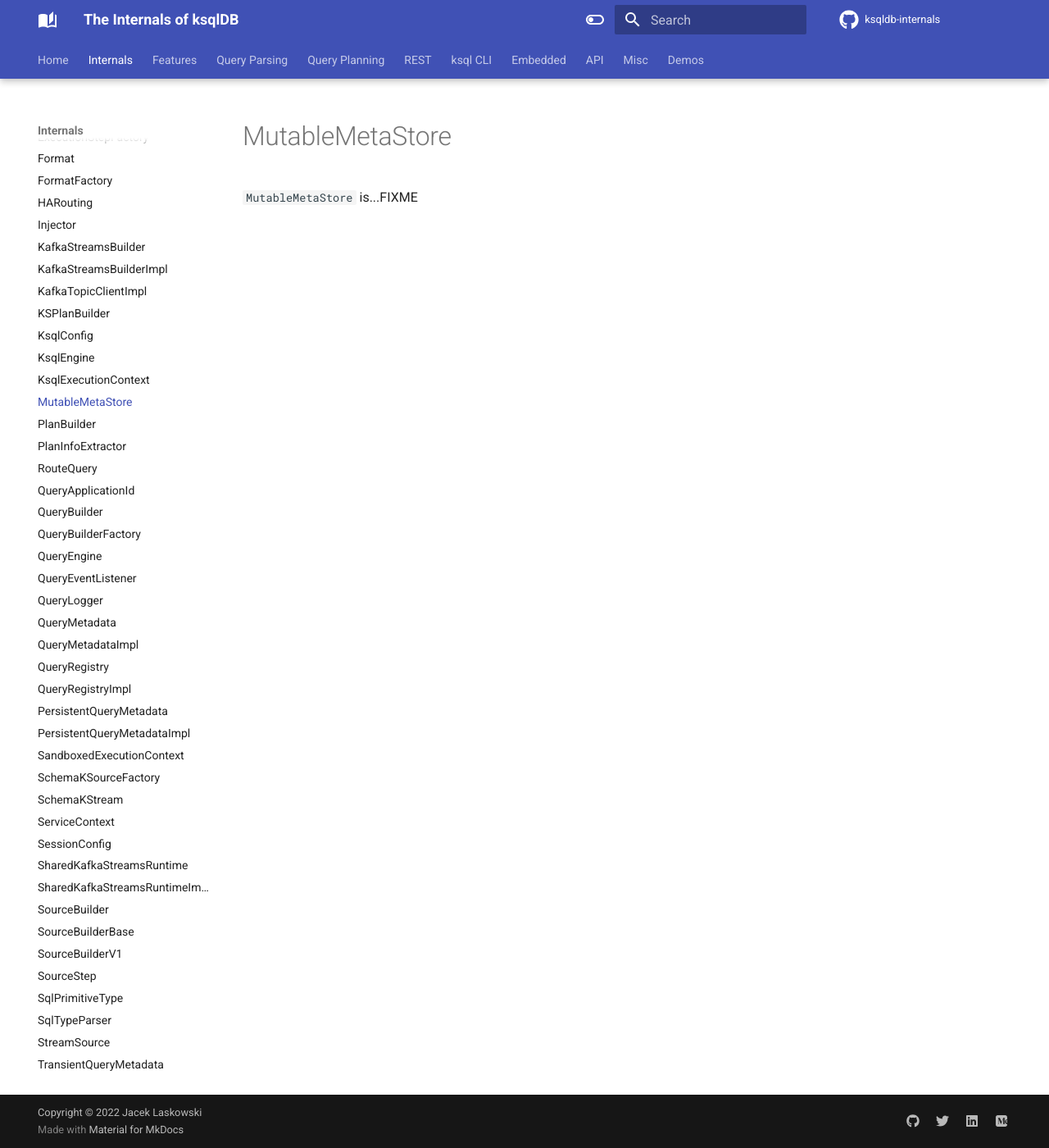
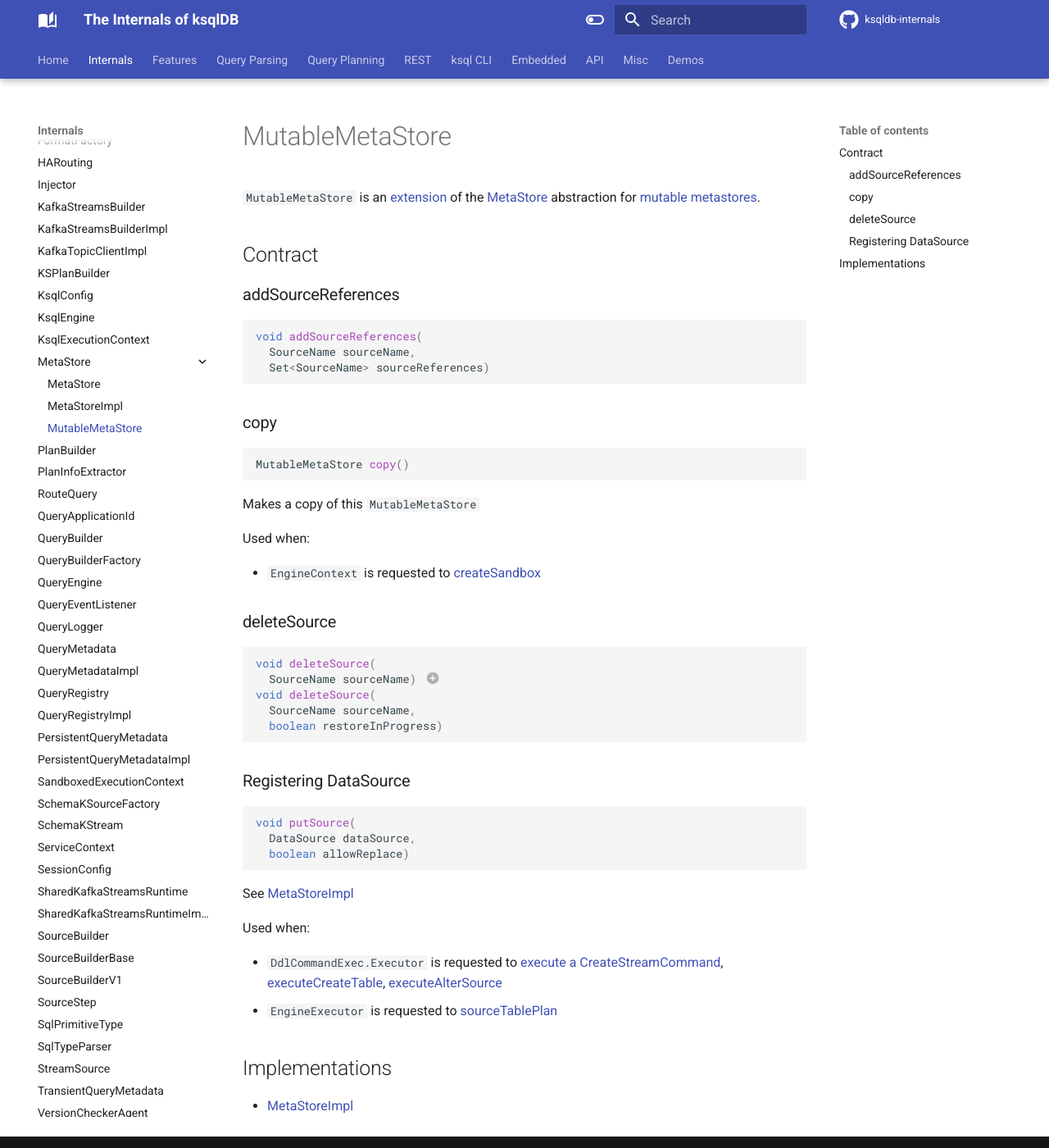
Before and after one commit to japila-books/ksqldb-internals, an MkDocs documentation site: the page built from docs/MutableMetaStore.md, in a window 1280 px wide and 1400 px high. Shown: the whole window at 82% size. Built offline with MkDocs 1.6.1 and Material for MkDocs 9.7.7, drawn with Linux system fonts in a browser that asks for light colours; comment, search, counter and statistics services are not loaded.

Commit message:
MutableMetaStore and MetaStoreImpl.putSource

````diff
--- a/docs/MutableMetaStore.md
+++ b/docs/MutableMetaStore.md
@@ -1,3 +1,56 @@
 # MutableMetaStore
 
-`MutableMetaStore` is...FIXME
+`MutableMetaStore` is an [extension](#contract) of the [MetaStore](MetaStore.md) abstraction for [mutable metastores](#implementations).
+
+## Contract
+
+### <span id="addSourceReferences"> addSourceReferences
+
+```java
+void addSourceReferences(
+  SourceName sourceName,
+  Set<SourceName> sourceReferences)
+```
+
+### <span id="copy"> copy
+
+```java
+MutableMetaStore copy()
+```
+
+Makes a copy of this `MutableMetaStore`
+
+Used when:
+
+* `EngineContext` is requested to [createSandbox](EngineContext.md#createSandbox)
+
+### <span id="deleteSource"> deleteSource
+
+```java
+void deleteSource(
+  SourceName sourceName) // (1)!
+void deleteSource(
+  SourceName sourceName,
+  boolean restoreInProgress)
+```
+
+1. Turns `restoreInProgress` off (`false`)
+
+### <span id="putSource"> Registering DataSource
+
+```java
+void putSource(
+  DataSource dataSource,
+  boolean allowReplace)
+```
+
+See [MetaStoreImpl](MetaStoreImpl.md#putSource)
+
+Used when:
+
+* `DdlCommandExec.Executor` is requested to [execute a CreateStreamCommand](DdlCommandExec.Executor.md#executeCreateStream), [executeCreateTable](DdlCommandExec.Executor.md#executeCreateTable), [executeAlterSource](DdlCommandExec.Executor.md#executeAlterSource)
+* `EngineExecutor` is requested to [sourceTablePlan](EngineExecutor.md#sourceTablePlan)
+
+## Implementations
+
+* [MetaStoreImpl](MetaStoreImpl.md)
--- a/mkdocs.yml
+++ b/mkdocs.yml
@@ -129,7 +129,10 @@ nav:
     - KsqlConfig: KsqlConfig.md
     - KsqlEngine: KsqlEngine.md
     - KsqlExecutionContext: KsqlExecutionContext.md
-    - MutableMetaStore: MutableMetaStore.md
+    - MetaStore:
+      - MetaStore: MetaStore.md
+      - MetaStoreImpl: MetaStoreImpl.md
+      - MutableMetaStore: MutableMetaStore.md
     - PlanBuilder: PlanBuilder.md
     - PlanInfoExtractor: PlanInfoExtractor.md
     - RouteQuery: RouteQuery.md
@@ -233,7 +236,6 @@ nav:
     - KsqlPlan: KsqlPlan.md
     - KsqlPlanV1: KsqlPlanV1.md
     - LogicalPlanner: planner/LogicalPlanner.md
-    - MetaStore: MetaStore.md
     - PhysicalPlan: PhysicalPlan.md
     - PhysicalPlanBuilder: PhysicalPlanBuilder.md
     - Plan Tree Nodes:
````
Also changed, not shown: docs/overview.md (+1 -1 lines).
